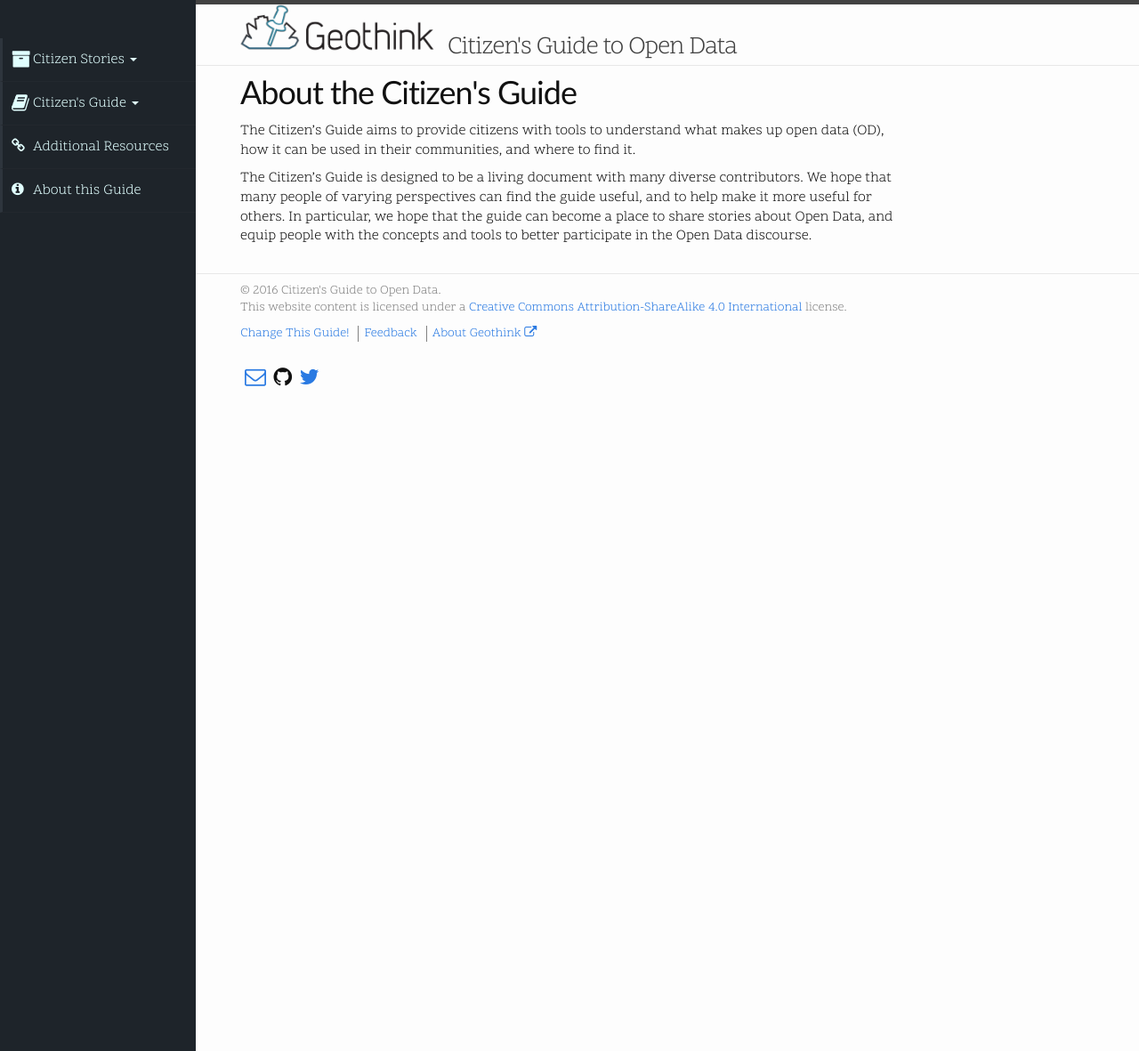
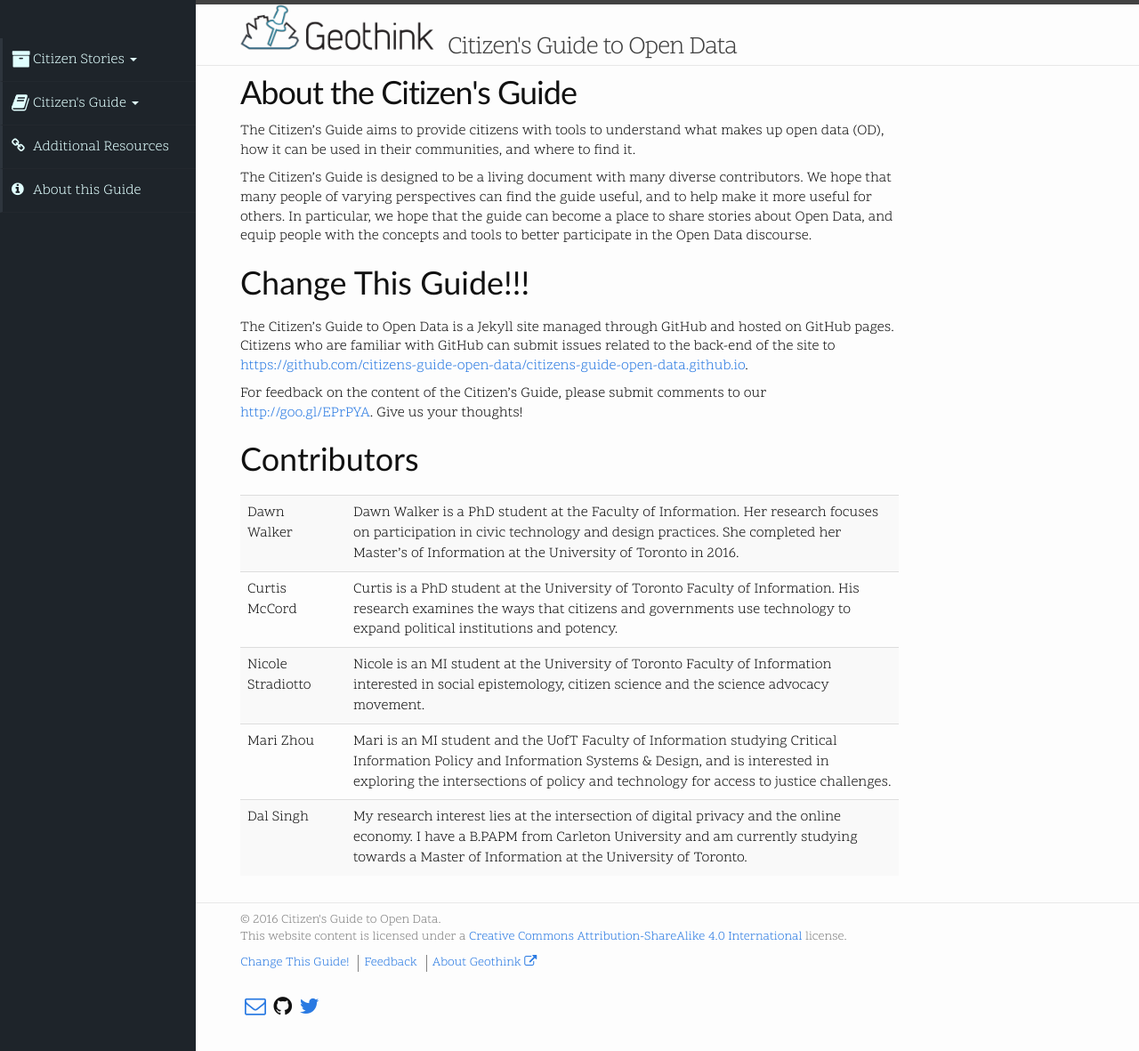
Before and after one commit to citizens-guide-open-data/citizens-guide-open-data.github.io, a Jekyll site: the page built from about.md, in a window 1280 px wide and 1181 px high. Shown: the whole window at 89% size. Built offline with Jekyll 4.4.1, drawn with Linux system fonts in a browser that asks for light colours.

Commit message:
added contributors page with bios[A

```diff
--- a/about.md
+++ b/about.md
@@ -6,3 +6,39 @@ layout: page
 The Citizen’s Guide aims to provide citizens with tools to understand what makes up open data (OD), how it can be used in their communities, and where to find it.
 
 The Citizen's Guide is designed to be a living document with many diverse contributors. We hope that many people of varying perspectives can find the guide useful, and to help make it more useful for others. In particular, we hope that the guide can become a place to share stories about Open Data, and equip people with the concepts and tools to better participate in the Open Data discourse.
+
+# Change This Guide!!!
+
+The Citizen's Guide to Open Data is a Jekyll site managed through GitHub and hosted on GitHub pages. Citizens who are familiar with GitHub can submit issues related to the back-end of the site to [https://github.com/citizens-guide-open-data/citizens-guide-open-data.github.io](Citizen's Guide Repository).
+
+For feedback on the content of the Citizen's Guide, please submit comments to our [http://goo.gl/EPrPYA](Google Document). Give us your thoughts!
+
+# Contributors
+
+<table class="table table-striped">
+  <tr>
+    <td> Dawn Walker </td>
+    <td> </td>
+    <td> Dawn Walker is a PhD student at the Faculty of Information. Her research focuses on participation in civic technology and design practices. She completed her Master’s of Information at the University of Toronto in 2016. </td>
+  </tr>
+  <tr>
+    <td> Curtis McCord </td>
+    <td> </td>
+    <td> Curtis is a PhD student at the University of Toronto Faculty of Information. His research examines the ways that citizens and governments use technology to expand political institutions and potency.</td>
+  </tr>
+  <tr>
+    <td> Nicole Stradiotto</td>
+    <td> </td>
+    <td> Nicole  is an MI student at the University of Toronto Faculty of Information interested in social epistemology, citizen science and the science advocacy movement. </td>
+  </tr>
+  <tr>
+    <td> Mari Zhou </td>
+    <td> </td>
+    <td> Mari is an MI student and the UofT Faculty of Information studying Critical Information Policy and Information Systems & Design, and is interested in exploring the intersections of policy and technology for access to justice challenges. </td>
+  </tr>
+  <tr>
+    <td> Dal Singh</td>
+    <td> </td>
+    <td> My research interest lies at the intersection of digital privacy and the online economy. I have a B.PAPM from Carleton University and am currently studying towards a Master of Information at the University of Toronto.</td>
+  </tr>
+</table>
```
